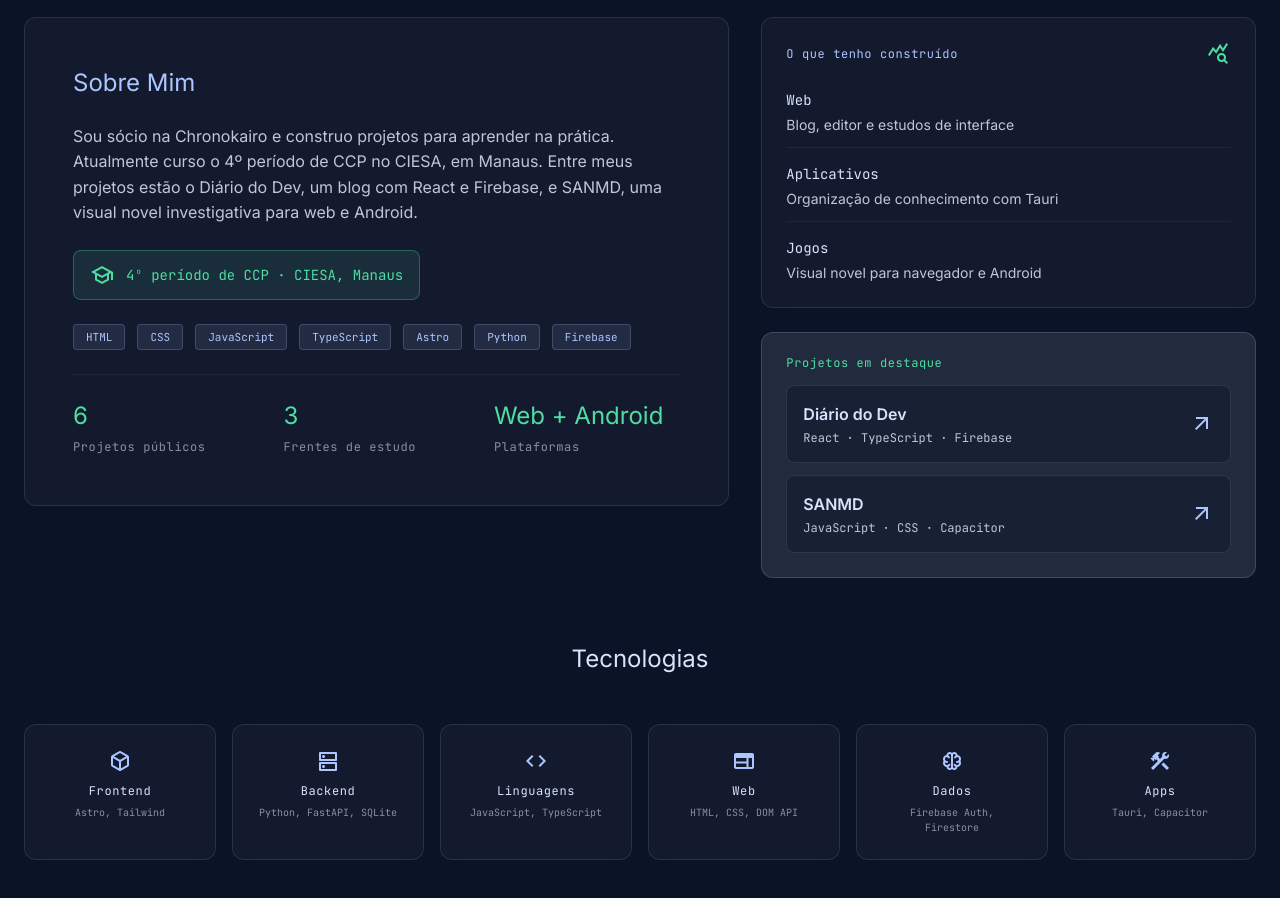
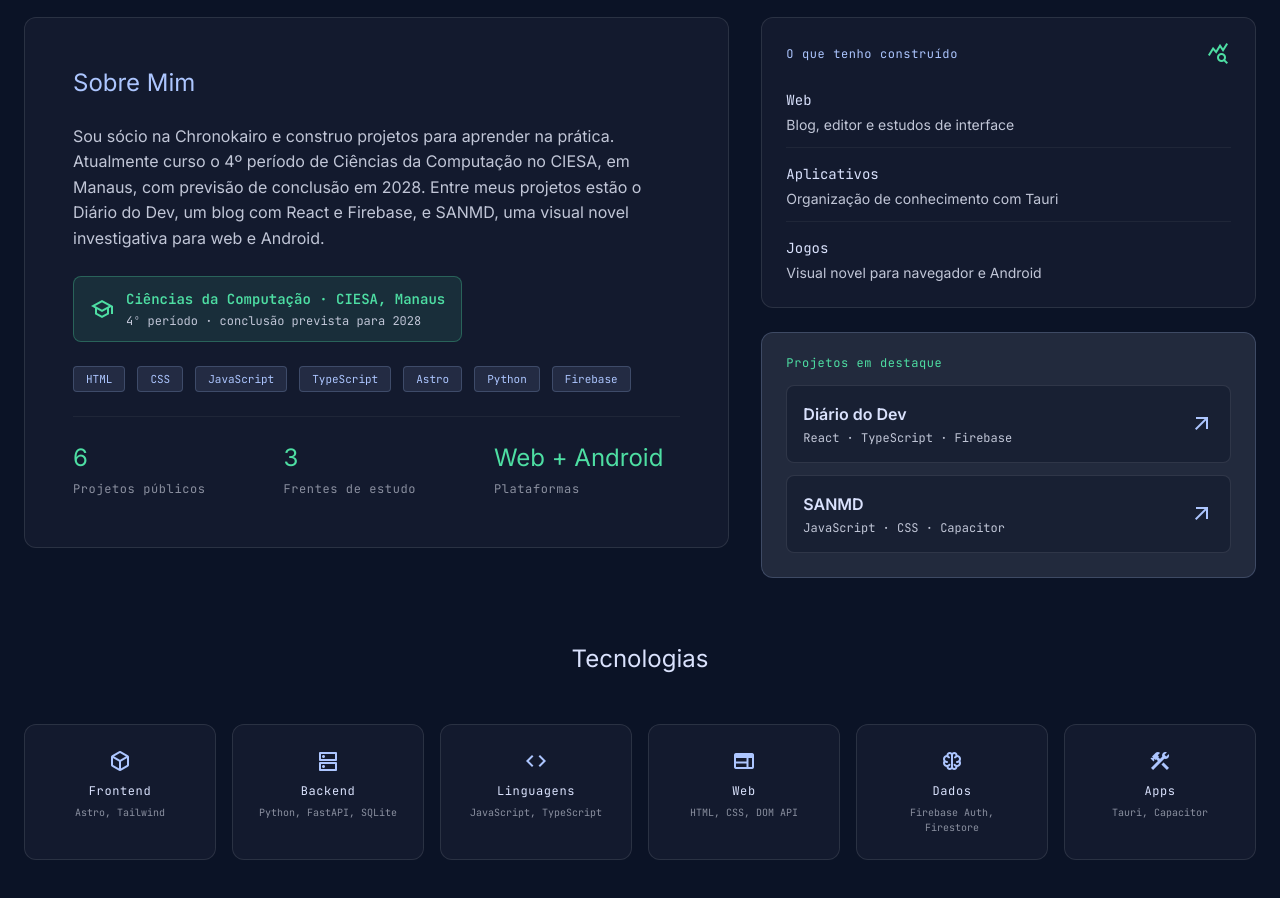
Before and after one commit to DanielFernandes-dev/portifolio, an Astro site: page / in a window 1280 px wide. Shown: the part 1000-1898 px from the top of the page. Built offline with nearby package versions, Linux system fonts and the light colour scheme; Astro itself is replaced by a stand-in of ours.

Commit message:
content: detalha curso e previsão de conclusão

```diff
--- a/src/components/AboutStats.astro
+++ b/src/components/AboutStats.astro
@@ -8,11 +8,14 @@ const featuredProjects = projects.filter((project) => project.featured)
         <div class="lg:col-span-7 glass-panel p-8 md:p-12 rounded-xl">
           <h2 class="text-headline-md mb-6 text-primary">Sobre Mim</h2>
           <p class="font-body-base text-body-base text-on-surface-variant mb-6">
-            Sou sócio na Chronokairo e construo projetos para aprender na prática. Atualmente curso o 4º período de CCP no CIESA, em Manaus. Entre meus projetos estão o Diário do Dev, um blog com React e Firebase, e SANMD, uma visual novel investigativa para web e Android.
+            Sou sócio na Chronokairo e construo projetos para aprender na prática. Atualmente curso o 4º período de Ciências da Computação no CIESA, em Manaus, com previsão de conclusão em 2028. Entre meus projetos estão o Diário do Dev, um blog com React e Firebase, e SANMD, uma visual novel investigativa para web e Android.
           </p>
           <div class="mb-6 inline-flex items-center gap-3 rounded-lg border border-secondary/30 bg-secondary/10 px-4 py-3 text-secondary">
             <span class="material-symbols-outlined" aria-hidden="true">school</span>
-            <span class="font-code-sm text-sm">4º período de CCP · CIESA, Manaus</span>
+            <span class="flex flex-col gap-1">
+              <span class="font-code-sm text-sm font-semibold">Ciências da Computação · CIESA, Manaus</span>
+              <span class="font-code-sm text-xs text-on-surface-variant">4º período · conclusão prevista para 2028</span>
+            </span>
           </div>
           <div class="flex flex-wrap gap-3 mb-6">
             {["HTML", "CSS", "JavaScript", "TypeScript", "Astro", "Python", "Firebase"].map(
```
